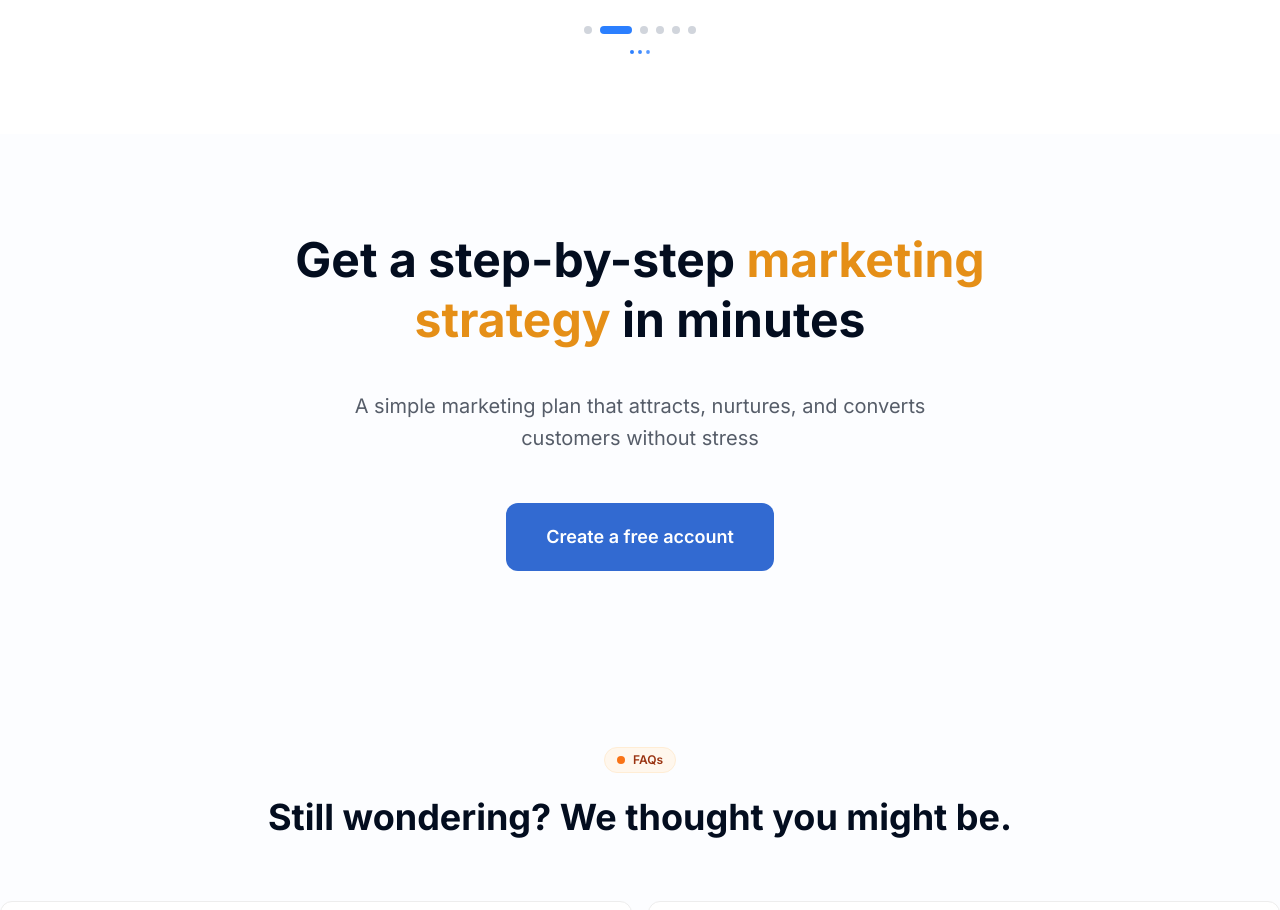
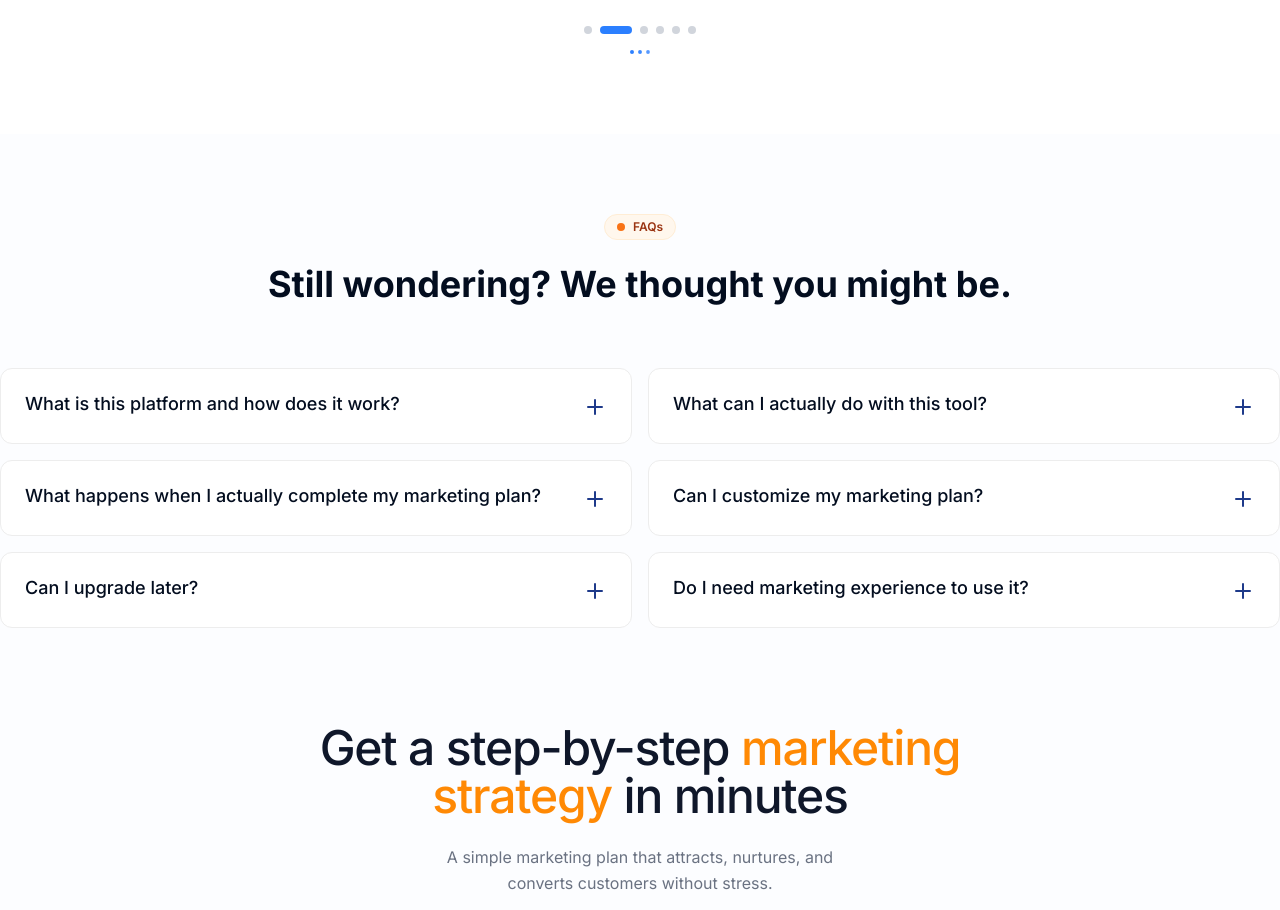
Before and after one commit to hngprojects/flowbrand-fe, a Next.js app: page / in a window 1280 px wide. Shown: the part 5720-6630 px from the top of the page. Built offline with nearby package versions, Linux system fonts and the light colour scheme.

Commit message:
feat: removed create component

```diff
--- a/src/app/(main)/(landing-routes)/(home)/page.tsx
+++ b/src/app/(main)/(landing-routes)/(home)/page.tsx
@@ -1,4 +1,3 @@
-import Create from '~/components/home/Create'
 import Features from '~/components/home/Features'
 import Solution from '~/components/home/Solution'
 import HomeHero from '~/components/home/Hero'
@@ -15,7 +14,6 @@ export default function Home() {
       <Features />
       <Solution />
       <Testimonials />
-      <Create />
       <FAQSection />
     </>
   )
--- a/src/components/home/Create.tsx
+++ /dev/null
@@ -1,49 +0,0 @@
-'use client'
-
-import { motion } from 'framer-motion'
-import Link from 'next/link'
-
-/**
- * Create component displays a call-to-action section encouraging users
- * to get a marketing strategy by creating an account.
- *
- * @returns {JSX.Element} The rendered CTA section.
- */
-const Create = () => {
-  return (
-    <section className="mx-auto w-full py-16 md:py-20 lg:py-24">
-      <div className="container mx-auto px-5 text-center">
-        <motion.div
-          initial={{ opacity: 0, y: 20 }}
-          whileInView={{ opacity: 1, y: 0 }}
-          viewport={{ once: true }}
-          transition={{ duration: 0.6, ease: 'easeOut' }}
-          className="mx-auto max-w-4xl"
-        >
-          {/* Main Heading */}
-          <h2 className="mb-8 text-3xl leading-tight font-bold text-[#030D1F] md:mb-10 md:text-4xl lg:text-5xl">
-            Get a step-by-step{' '}
-            <span className="text-[#E58F17]">marketing strategy</span> in
-            minutes
-          </h2>
-
-          {/* Subtext */}
-          <p className="mx-auto mb-10 max-w-2xl text-base leading-relaxed font-normal text-[#565D69] md:mb-12 md:text-lg lg:text-xl">
-            A simple marketing plan that attracts, nurtures, and converts
-            customers without stress
-          </p>
-
-          {/* CTA Button */}
-          <Link
-            href="/register"
-            className="bg-primary hover:bg-primary/90 inline-block rounded-xl px-8 py-4 text-base font-semibold text-white transition-all duration-200 hover:scale-105 active:scale-95 md:px-10 md:py-5 md:text-lg"
-          >
-            Create a free account
-          </Link>
-        </motion.div>
-      </div>
-    </section>
-  )
-}
-
-export default Create
```
